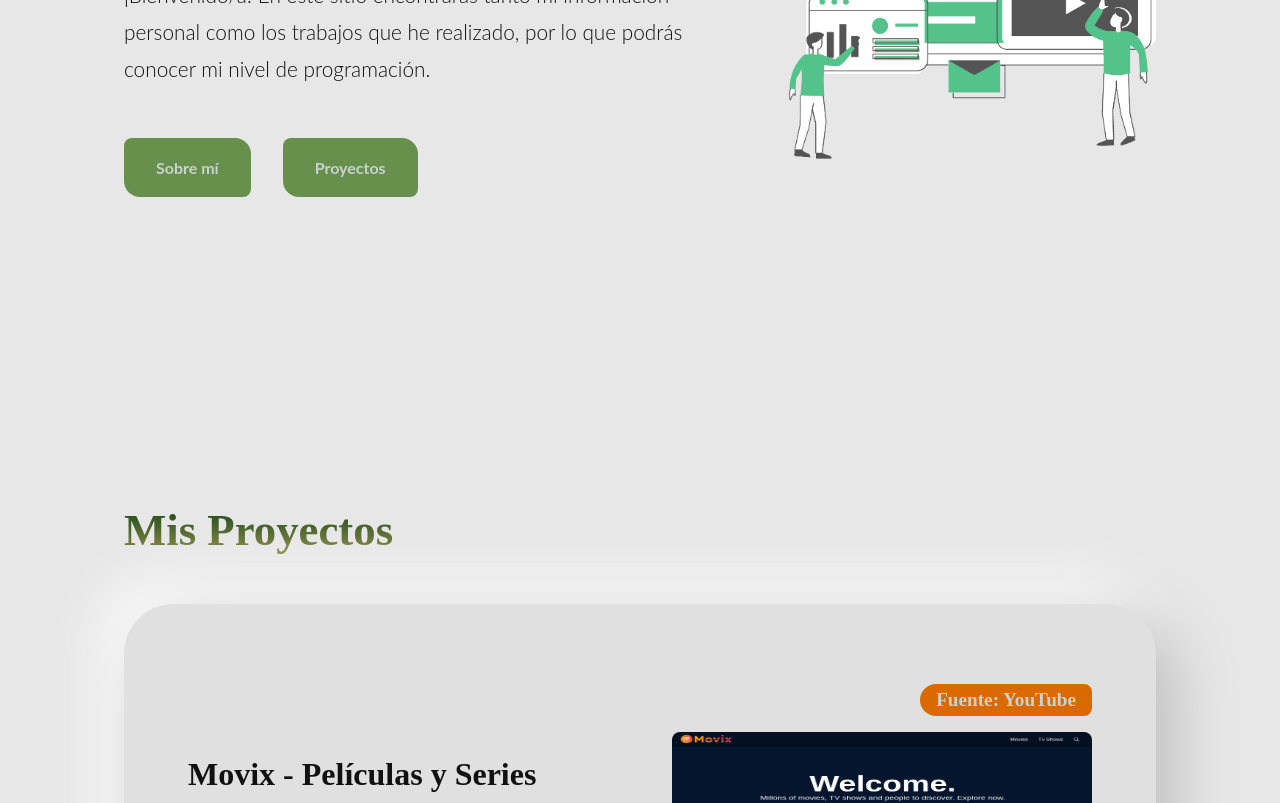
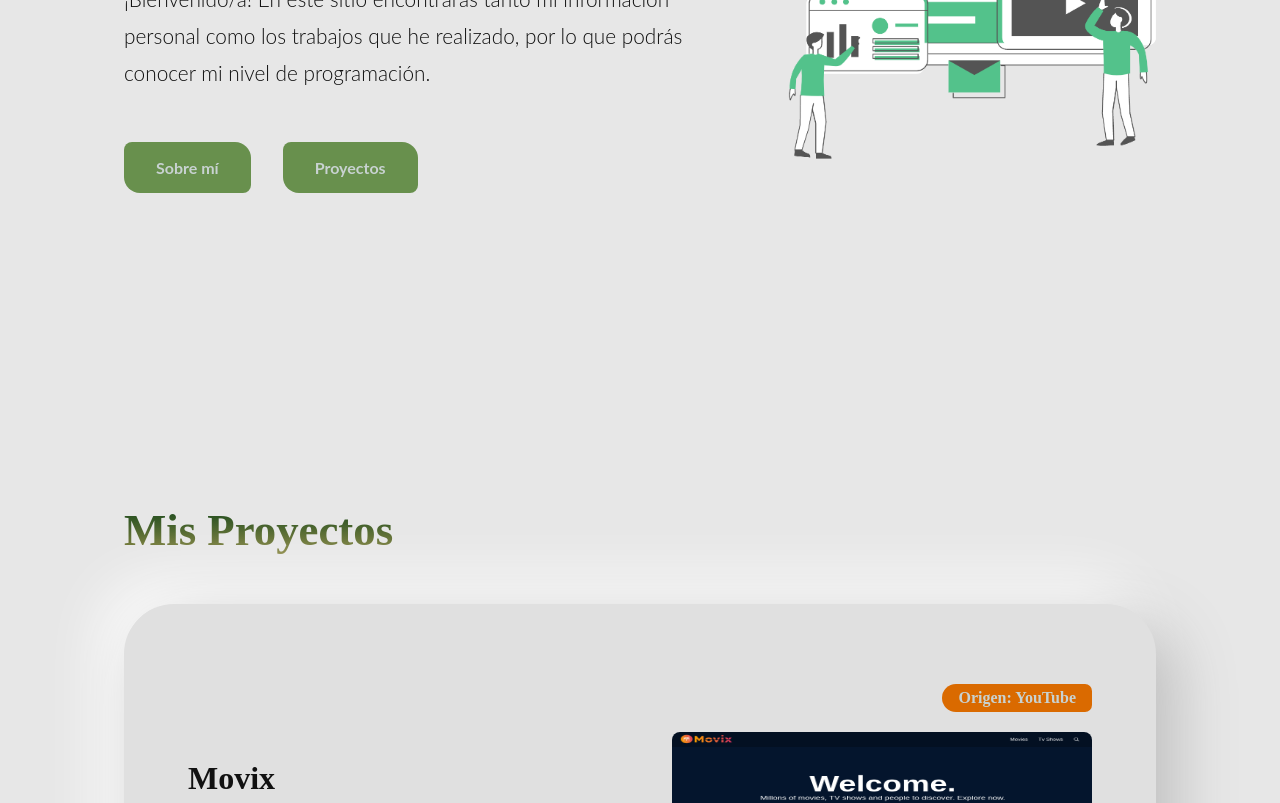
Before and after one commit to eduviana/portfolio, a Next.js app: page / in a window 1280 px wide. Shown: the part 480-1283 px from the top of the page. Built offline with nearby package versions, Linux system fonts and the light colour scheme.

Commit message:
cambios en el archivo data

```diff
--- a/src/components/button/button.module.css
+++ b/src/components/button/button.module.css
@@ -9,7 +9,7 @@
   font-weight: bold;
   border: none;
   outline: none;
-  padding: 1.25rem 2.3rem;
+  padding: 1rem 2rem;
   border-radius: 0.5rem 1rem;
   position: relative;
   z-index: 1;
@@ -49,6 +49,6 @@
     margin: unset;
   }
   .container {
-    padding: 1.25rem 2rem;
+    padding: 1rem 2rem;
   }
 }
--- a/src/components/projects/Projects.jsx
+++ b/src/components/projects/Projects.jsx
@@ -1,46 +1,4 @@
-// 'use client'
-// import { items } from "@/data";
-// import styles from "./projects.module.css";
-// import Image from "next/image";
-// import Button from "../button/Button";
-// import { useInView } from "react-intersection-observer";
 
-// const Projects = () => {
-//   return (
-//     <div className={styles.projects}>
-//       {items.map((item) => {
-//         const [ref, inView] = useInView({
-//           triggerOnce: true,
-//         });
-
-//         return (
-//           <div
-//             key={item.id}
-//             ref={ref}
-//             className={`${styles.project} ${inView ? styles.inView : ""}`}
-//           >
-//             <div className={styles.imgContainer}>
-//               <Image
-//                 className={styles.img}
-//                 src={item.image}
-//                 alt={item.title}
-//                 fill={true}
-//               />
-//             </div>
-//             <div className={styles.content}>
-//               <span className={styles.source}>{`Fuente: ${item.source}`}</span>
-//               <h1 className={styles.title}>{item.title}</h1>
-//               <p className={styles.desc}>{item.desc}</p>
-//               <Button text="Ver más" url={`${item.id}`} />
-//             </div>
-//           </div>
-//         );
-//       })}
-//     </div>
-//   );
-// };
-
-// export default Projects;
 
 "use client";
 import { items } from "@/data";
@@ -78,7 +36,7 @@ const Project = ({ item }) => {
         />
       </div>
       <div className={styles.content}>
-        <span className={styles.source}>{`Fuente: ${item.source}`}</span>
+        <span className={styles.source}>{`Origen: ${item.source}`}</span>
         <h1 className={styles.title}>{item.title}</h1>
         <p className={styles.desc}>{item.desc}</p>
         <Button text="Ver más" url={`${item.id}`} />
--- a/src/components/projects/projects.module.css
+++ b/src/components/projects/projects.module.css
@@ -48,7 +48,7 @@
 }
 
 .source {
-  font-size: 1.2rem;
+  font-size: 1rem;
   font-weight: 600;
   background-color: var(--secondary);
   width: max-content;
--- a/src/data.js
+++ b/src/data.js
@@ -1,7 +1,7 @@
 export const items = [
   {
     id: 20,
-    title: "Movix - Películas y Series",
+    title: "Movix",
     liveSiteUrl: "https://movix-nu-six.vercel.app/",
     githubUrl: "https://github.com/eduviana/movix",
     source: "YouTube",
```
Also changed, not shown: src/app/about/page.jsx (+15 -15 lines).
